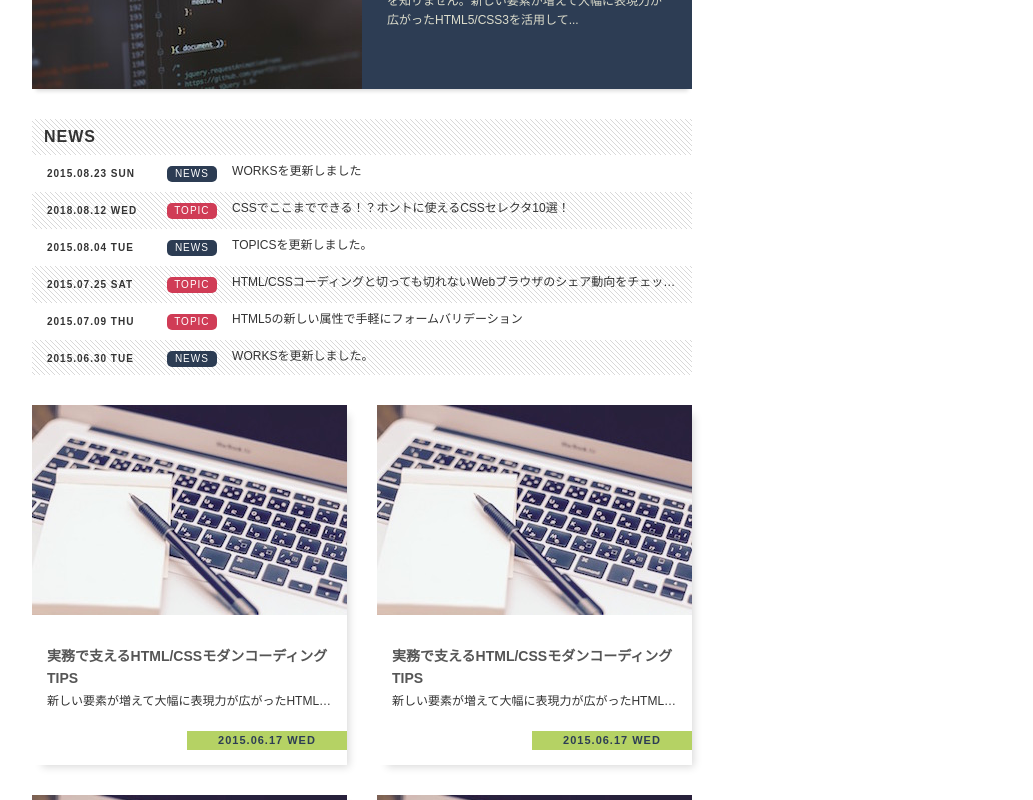
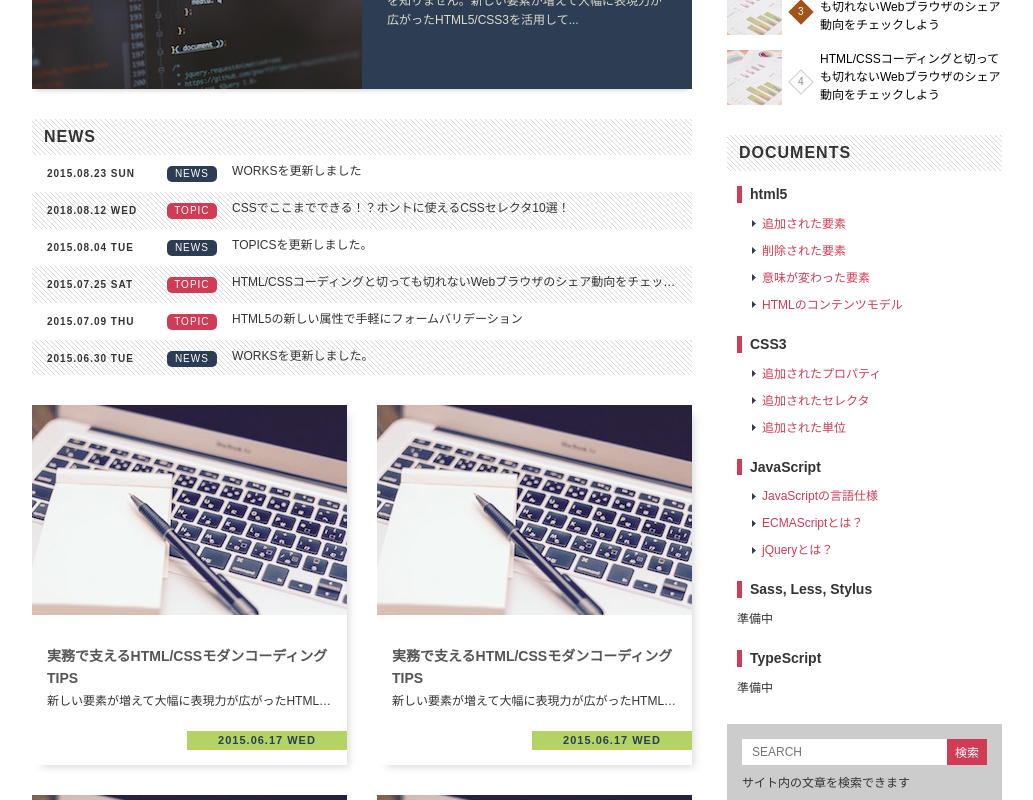
Before and after one commit to peeeechi/html5-css3-moern-coding, a Next.js app: page /standard-layout in a window 1280 px wide. Shown: the part 380-1180 px from the top of the page, without its empty margins (123-1156 px from the left). Built offline with nearby package versions, Linux system fonts and the light colour scheme.

Commit message:
finish side-bar

```diff
--- a/pages/standard-layout/index.tsx
+++ b/pages/standard-layout/index.tsx
@@ -142,9 +142,93 @@ export default function StandardLayout() {
 
           {/* サイドバー */}
           <div className={ styles.sidemenu }>
-            side
-          </div>
-        </div>
+
+            {/* Ranking Area */}
+            <h2 className={styles["heading"]}>RANKING</h2>
+
+            {/* ランキングは要素の並びに意味があるので ul ではなく ol を使用した */}
+            <ol className={styles["ranking"]}>
+              <li className={styles["ranking-item"]}>
+                <a href="#">
+                  <img src="/standard-layout/images/ranking.jpg" alt="グラフの画像" className={styles["image"]}/>
+                  <span className={styles["order"]}></span>
+                  <p className={styles["text"]}>HTML/CSSコーディングと切っても切れないWebブラウザのシェア動向をチェックしよう</p>
+                </a>
+              </li>
+              <li className={styles["ranking-item"]}>
+                <a href="#">
+                  <img src="/standard-layout/images/ranking.jpg" alt="グラフの画像" className={styles["image"]}/>
+                  <span className={styles["order"]}></span>
+                  <p className={styles["text"]}>HTML/CSSコーディングと切っても切れないWebブラウザのシェア動向をチェックしよう</p>
+                </a>
+              </li>
+              <li className={styles["ranking-item"]}>
+                <a href="#">
+                  <img src="/standard-layout/images/ranking.jpg" alt="グラフの画像" className={styles["image"]}/>
+                  <span className={styles["order"]}></span>
+                  <p className={styles["text"]}>HTML/CSSコーディングと切っても切れないWebブラウザのシェア動向をチェックしよう</p>
+                </a>
+              </li>
+              <li className={styles["ranking-item"]}>
+                <a href="#">
+                  <img src="/standard-layout/images/ranking.jpg" alt="グラフの画像" className={styles["image"]}/>
+                  <span className={styles["order"]}></span>
+                  <p className={styles["text"]}>HTML/CSSコーディングと切っても切れないWebブラウザのシェア動向をチェックしよう</p>
+                </a>
+              </li>
+            </ol>
+
+            <h2 className={styles["heading"]}>DOCUMENTS</h2>
+            <ul className={styles["documents"]}>
+
+              <li>
+                <h3 className={styles["title"]}>html5</h3>
+                <ul>
+                  <li><a href="#">追加された要素</a></li>
+                  <li><a href="#">削除された要素</a></li>
+                  <li><a href="#">意味が変わった要素</a></li>
+                  <li><a href="#">HTMLのコンテンツモデル</a></li>
+                </ul>
+              </li>
+
+              <li>
+                <h3 className={styles["title"]}>CSS3</h3>
+                <ul>
+                  <li><a href="#">追加されたプロパティ</a></li>
+                  <li><a href="#">追加されたセレクタ</a></li>
+                  <li><a href="#">追加された単位</a></li>
+                </ul>
+              </li>
+
+              <li>
+                <h3 className={styles["title"]}>JavaScript</h3>
+                <ul>
+                  <li><a href="#">JavaScriptの言語仕様</a></li>
+                  <li><a href="#">ECMAScriptとは？</a></li>
+                  <li><a href="#">jQueryとは？</a></li>
+                </ul>
+              </li>
+
+              <li>
+                <h3 className={styles["title"]}>Sass, Less, Stylus</h3>
+                <p>準備中</p>
+              </li>
+
+              <li>
+                <h3 className={styles["title"]}>TypeScript</h3>
+                <p>準備中</p>
+              </li>
+            </ul>
+
+            {/* search box */}
+            <h2 className={styles["hidden"]}>SEARCH</h2>
+            <form action="" className={styles["search-box"]}>
+              <input type="text" name="search" placeholder="SEARCH" className={styles["search-input"]}/>
+              <input type="submit" value="検索" className={styles["search-button"]}/>
+              <p className={styles["text"]}>サイト内の文章を検索できます</p>
+            </form>
+          </div> {/* Side bar */}
+        </div> {/*  */}
 
         <footer className={ styles.footer }>
             footer
--- a/pages/standard-layout/standard-layout.module.scss
+++ b/pages/standard-layout/standard-layout.module.scss
@@ -350,6 +350,176 @@ $nav-item-height: 30px;
     }
 
 
+    // Side bar ------------------------------------------------------------------------------------
+    .ranking {
+
+        margin-bottom: 30px;
+        list-style-type: none;
+        counter-reset: ranking;
+
+        .ranking-item {
+            margin-top: 15px;
+
+            a {
+                // a要素をblock要素とし、
+                // その中に要素をinline-block として並べる
+                display: block;
+                font-size: 0;
+                transition: 0.15s;
+
+                &:hover {
+                    opacity: 0.8;
+                    box-shadow: 0 6px 6px -2px rgba(0, 0, 0, 0.15);
+                }
+            }
+
+            .image {
+                width: 55px;
+                height: 55px;
+            }
+
+            .text {
+                display: inline-block;
+                width: 182px;
+                color: #000;
+
+                // inline, table cell にのみ有効
+                vertical-align: top;
+                line-height: 1.5;
+                font-size: $base-font-size * 1.2;
+            }
+
+            // ランキングマーク
+            .order {
+                display: inline-block;
+                width: 18px;
+                height: 18px;
+                margin: 0 10px;
+                border: 1px solid #ccc;
+                color: #aaa;
+                vertical-align: 20px;
+                text-align: center;
+                font-weight: bold;
+                // 内側の高さなので height(18px) - border(2px) = 16px
+                line-height: 16px;
+
+                // □を傾かせて菱形にする
+                transform: rotate(45deg);
+                -webkit-transform: rotate(45deg);
+                -ms-transform: rotate(45deg);
+
+                &::before {
+                    content: counter(ranking);
+                    counter-increment: ranking;
+                    // transform は inline要素にはかけられないため
+                    // inline-block へ変更する
+                    display: inline-block;
+                    font-size: $base-font-size;
+                    transform: rotate(-45deg);
+                    -webkit-transform: rotate(-45deg);
+                    -ms-transform: rotate(-45deg);
+                }
+            }
+
+            // 1 ~ 3位は表示を変える ------------------------------
+            &:nth-of-type(1) .order,
+            &:nth-of-type(2) .order,
+            &:nth-of-type(3) .order {
+                border: none;
+                color: #fff;
+                font-weight: normal;
+                // 1~3位まではborderが無いため
+                // line-height はheightと同じ18pxにする
+                line-height: 18px;
+            }
+
+
+            &:nth-of-type(1) .order {
+                background-color: #dab413;
+            }
+
+            &:nth-of-type(2) .order {
+                background-color: #6e7b84;
+            }
+
+            &:nth-of-type(3) .order {
+                background-color: #a0541a;
+            }
+
+        }
+    }
+
+    .documents {
+        margin: 10px 10px 30px;
+
+        a:hover {
+            text-decoration: underline;
+        }
+
+        &, ul {
+            list-style: none;
+        }
+
+        // 子セレクタ(直下の階層にのみ適用する)
+        & > li .title {
+            margin: 15px 0;
+            padding-left: 8px;
+
+            // borderで□を表現する
+            border-left: 5px solid #d03c56;
+            font-size: 1.4 * $base-font-size;
+            line-height: 1.2;
+        }
+
+        // 2つ目以降のli
+        & > li + li {
+            margin-top: 25px;
+        }
+
+        & > li ul {
+            margin: 15px;
+
+            li {
+                margin-bottom: 15px;
+                padding-left: 10px;
+                background: url("/standard-layout/images/arrow.gif") no-repeat left center;
+            }
+        }
+
+
+    }
+
+    .search-box {
+        padding: 15px;
+        background-color: #ccc;
+        font-size: 0;
+
+        & > * {
+            font-size: $base-font-size * 1.2;
+        }
+
+        .search-input {
+            width: 205px;
+            height: 26px;
+            padding: 0 10px;
+            border: none;
+        }
+
+        .search-button {
+            width: 40px;
+            height: 26px;
+            border: none;
+            background-color: #d03c56;
+            color: #fff;
+            cursor: pointer;
+        }
+
+        .text {
+            margin-top: 12px;
+        }
+    }
+
+
 
     .wrapper {
         width: $content-width + $between-contents-width + $sidemenu-width;
```
